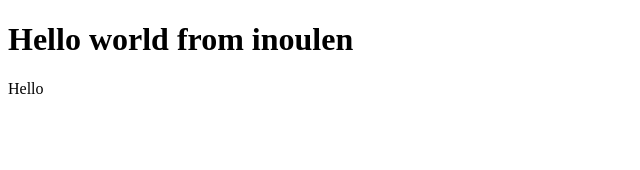
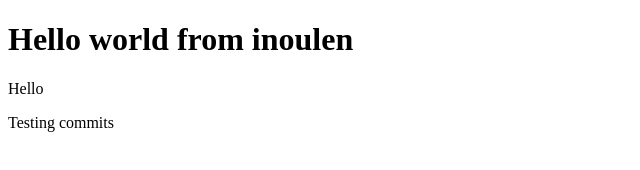
Before and after one commit to lenkon/practice, a plain HTML site: page index.html in a window 1280 px wide. Shown: the whole page, without its empty margins (0-640 px from the left). Drawn offline with Linux system fonts and the light colour scheme.

Commit message:
Add new key for commit testing

```diff
--- a/index.html
+++ b/index.html
@@ -11,5 +11,6 @@
   <body>
     <h1>Hello world from inoulen</h1>
     <p>Hello</p>
+    <p>Testing commits</p>
   </body>
 </html>
```
